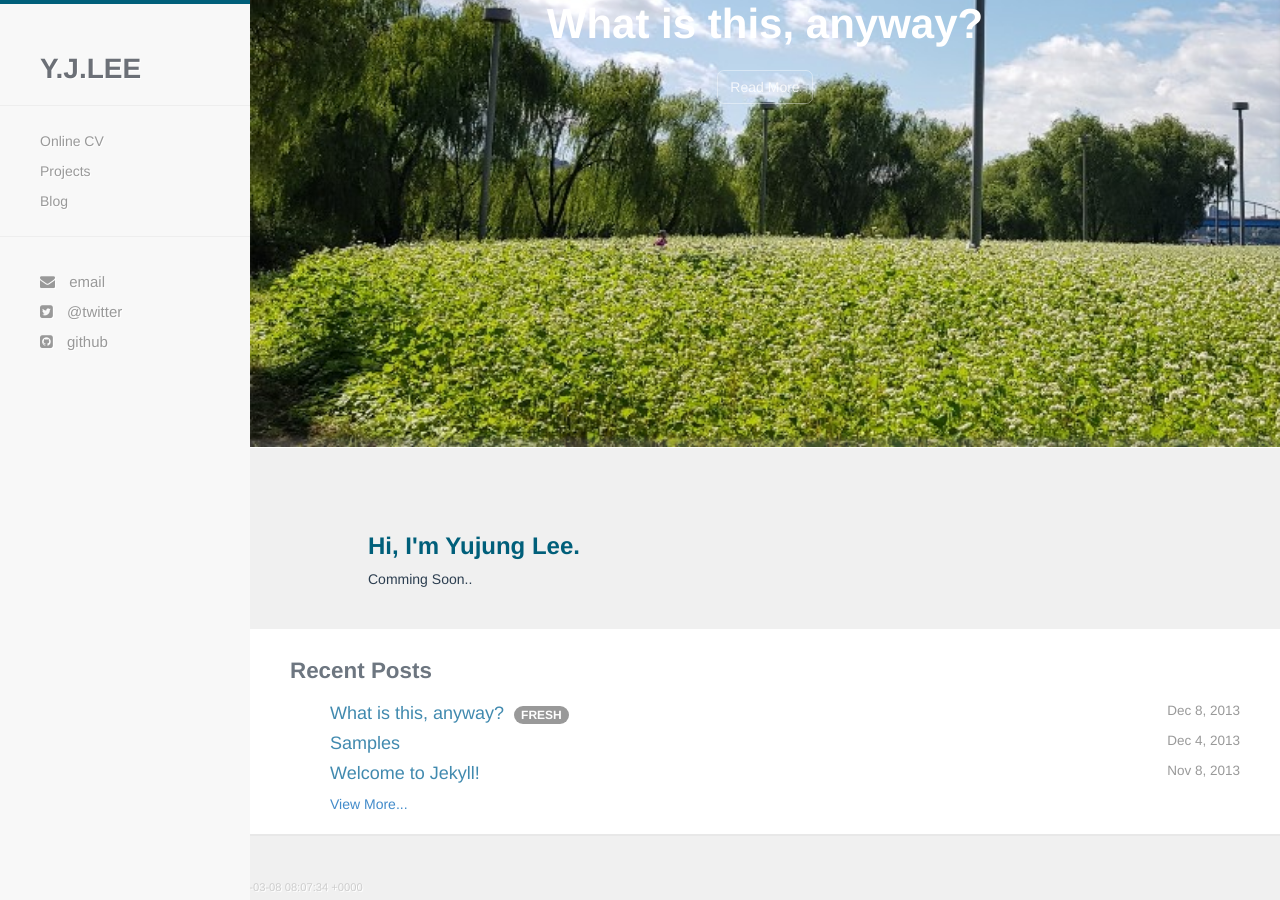
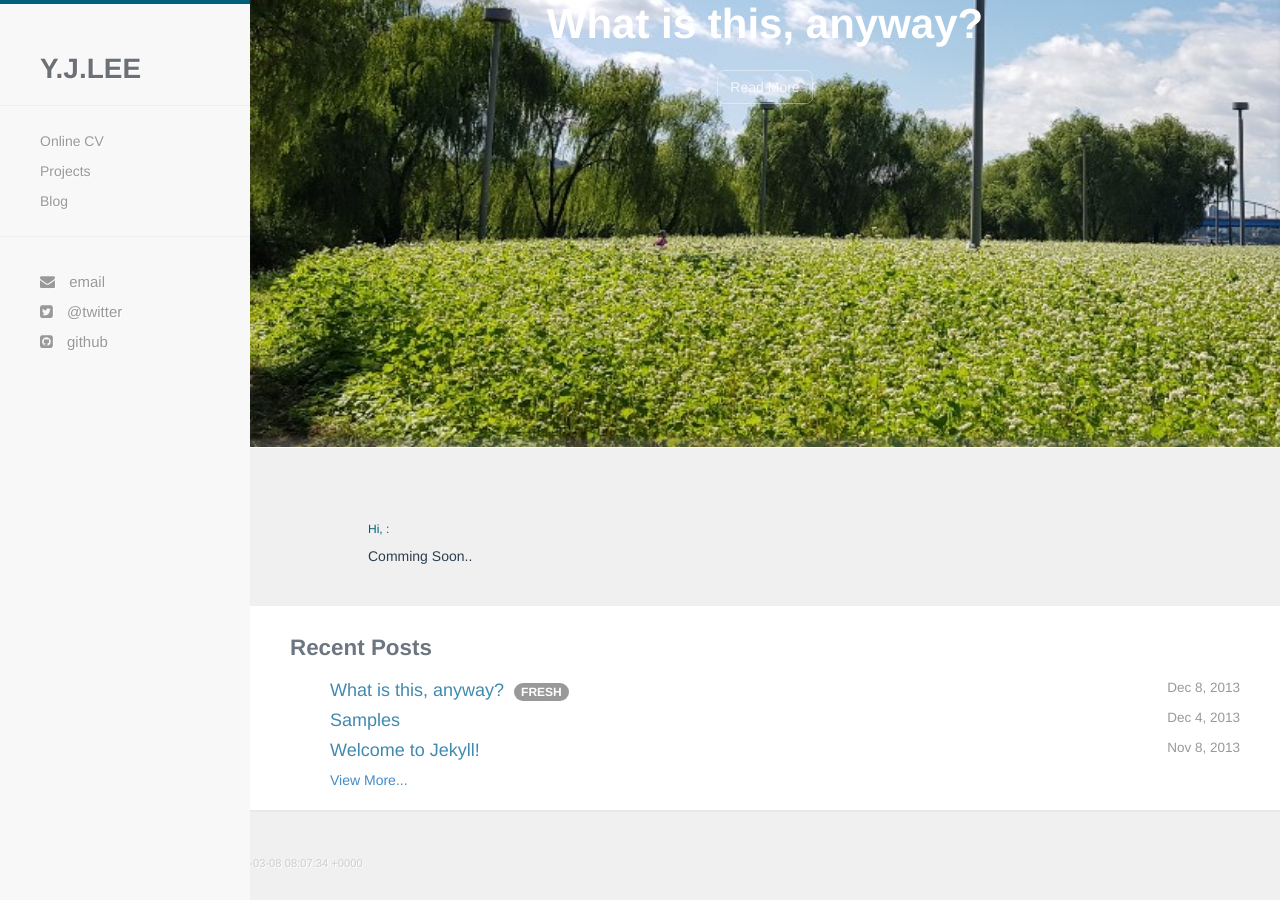
Before and after one commit to yujungL/yujungL.github.io, a Jekyll site: the page built from index.html, in a window 1280 px wide and 900 px high, scrolled down 256 px. Built offline with Jekyll 4.4.1, drawn with Linux system fonts in a browser that asks for light colours; nearby versions of some CDN libraries; Markdown is read by kramdown in place of the engine named in the settings; after the commit the page ends 1132 px from its top, so only the background shows below that.

Commit message:
Update greeting.html

```diff
--- a/_includes/greeting.html
+++ b/_includes/greeting.html
@@ -2,7 +2,7 @@
   <div class="full-container">
     <div class="container">
       <div id="welcome-greeting">
-        <h3>Hi, I'm Yujung Lee.</h3>
+        <h6>Hi, :</h6>
        <div>Comming Soon..</div>
       </div>
     </div>
```
